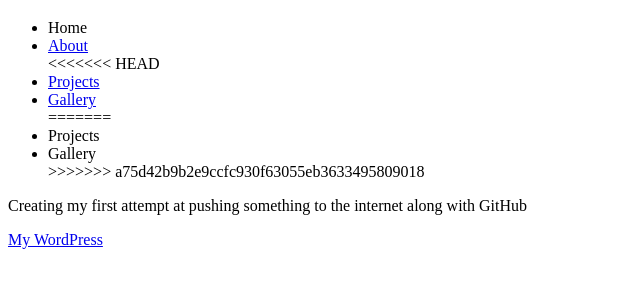
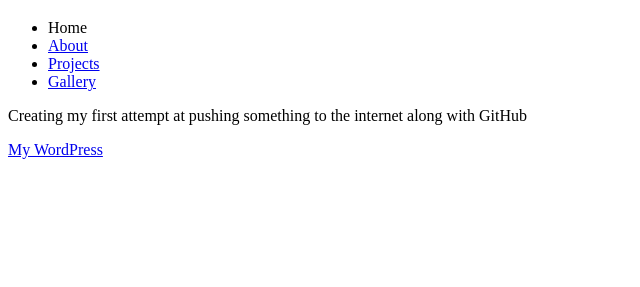
Before and after one commit to rchwrght/rchwrght.github.io, a plain HTML site: page index.htm in a window 1280 px wide. Shown: the part 61-348 px from the top of the page, without its empty margins (0-640 px from the left). Drawn offline with Linux system fonts and the light colour scheme.

Commit message:
Update index.htm

```diff
--- a/index.htm
+++ b/index.htm
@@ -11,13 +11,8 @@
 		<ul>
 			<li>Home</li>
 			<li><a href=about.htm>About</a></li>
-<<<<<<< HEAD
 			<li><a href=projects.htm>Projects</a></li>
 			<li><a href=gallery.htm>Gallery</a></li>
-=======
-			<li>Projects</li>
-			<li>Gallery</li>
->>>>>>> a75d42b9b2e9ccfc930f63055eb3633495809018
 		</ul>
 	</div>
 	<p>Creating my first attempt at pushing something to the internet along with GitHub</p>
```
